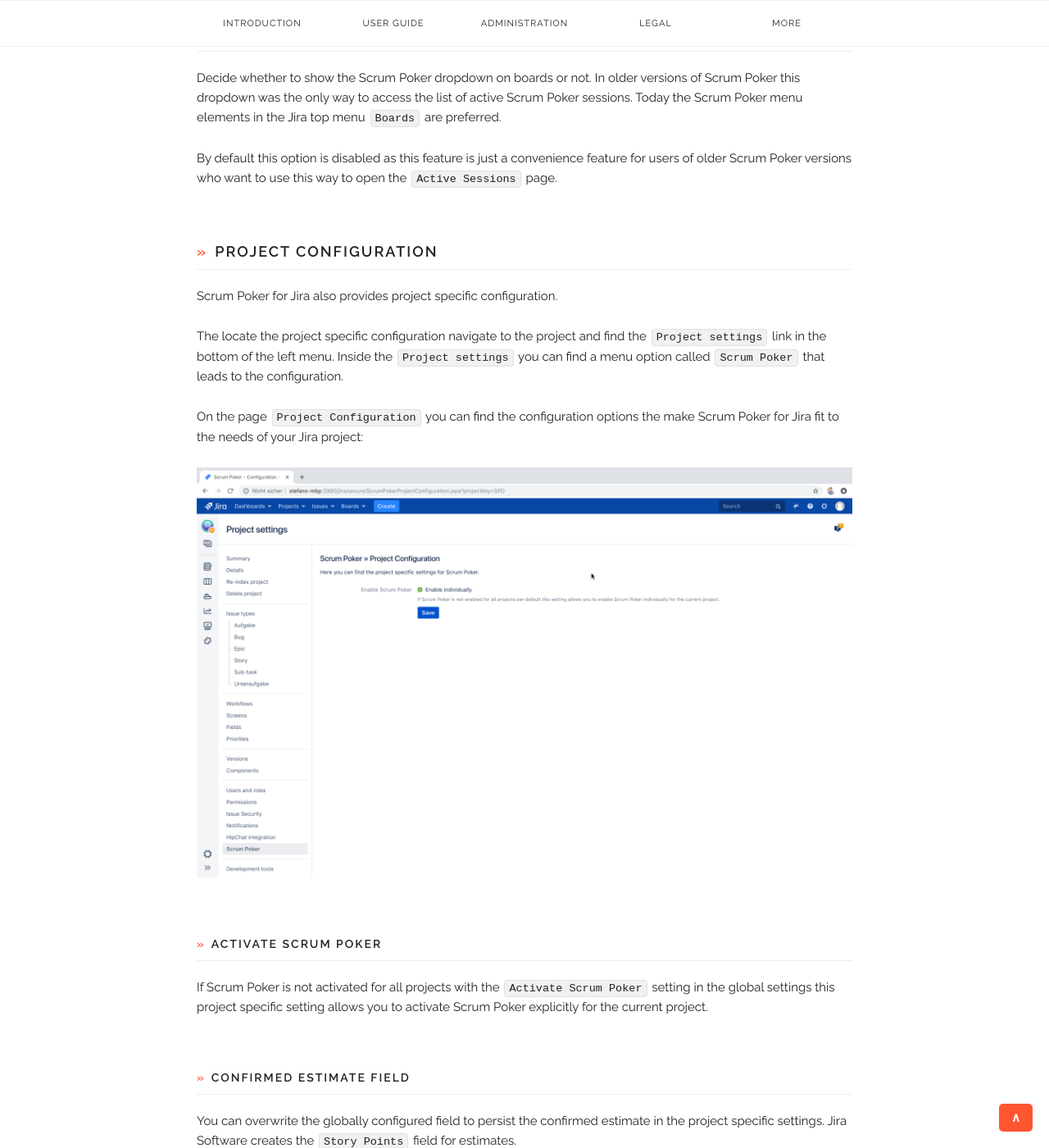
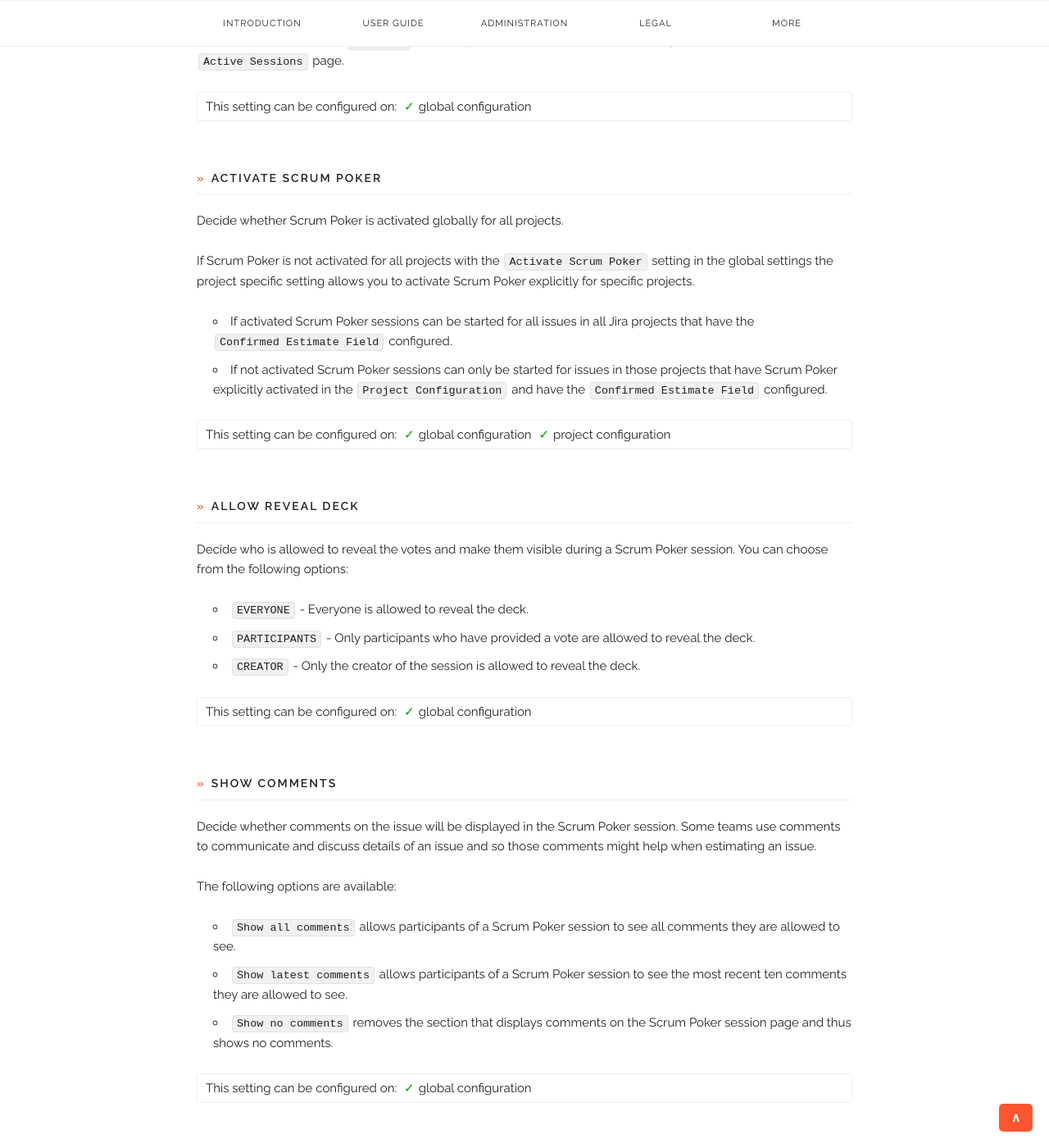
Before and after one commit to codescape/jira-scrum-poker, a Jekyll site: the page built from docs/configuration.md, in a window 1280 px wide and 1400 px high, scrolled down 5100 px. Shown: the whole window at 82% size. Built offline with Jekyll 4.4.1, drawn with Linux system fonts in a browser that asks for light colours; nearby versions of some CDN libraries; some of the changed text lies outside the part shown.

Commit message:
docs: restructure configuration documentation (#132)
Closes #132

```diff
--- a/docs/configuration.md
+++ b/docs/configuration.md
@@ -9,7 +9,11 @@
 * Table of Contents
 {:toc}
 
-### Global configuration
+### General information
+
+Scrum Poker for Jira can be configured globally and allows to overwrite some settings in the project specific configuration.
+
+#### Global configuration
 
 Scrum Poker for Jira has some global configuration parameters that can be configured from the administration section of your Jira application.
 This configuration is only available to users with the `Jira Administrators` role assigned.
@@ -22,6 +26,21 @@
 On the page `Configuration` you have global configuration options to make Scrum Poker for Jira fit to your needs:
 
 ![Global configuration for Scrum Poker](/images/configuration-page.png)
+
+#### Project configuration
+
+Scrum Poker for Jira also provides project specific configuration.
+
+The locate the project specific configuration navigate to the project and find the `Project settings` link in the bottom of the left menu.
+Inside the `Project settings` you can find a menu option called `Scrum Poker` that leads to the configuration.
+
+On the page `Project Configuration` you can find the configuration options the make Scrum Poker for Jira fit to the needs of your Jira project:
+
+![Project configuration for Scrum Poker](/images/configuration-project-page.png)
+
+### Configuration options
+
+This chapter describes the configuration options that are available to customize behavior and appearance of Scrum Poker for Jira. Every configuration option contains a block about whether this options can be configured globally and/or per project.
 
 #### Confirmed Estimate Field
 
@@ -41,12 +60,27 @@
 
 Please [let us know](/support) if you require other field types to be supported.
 
+<div class="configurable">
+  <span>This setting can be configured on:</span>
+  <ul>
+    <li>global configuration</li>
+    <li>project configuration</li>
+  </ul>
+</div>
+
 #### Estimate Permission Check
 
 Decide whether every participant of a Scrum Poker session is allowed to save the estimate or permission to edit the issue shall be required for the current user.
 
 * If disabled all participants of the Scrum Poker session regardless of their permissions on the current issue can confirm the estimate and end the Scrum Poker session.
 * If enabled only users with edit permission on the current issue the Scrum Poker session is started for can confirm the estimate and end the Scrum Poker session.
+
+<div class="configurable">
+  <span>This setting can be configured on:</span>
+  <ul>
+    <li>global configuration</li>
+  </ul>
+</div>
 
 #### Card Set
 
@@ -60,6 +94,14 @@
 
 When you define your own card sets always keep in mind that only numeric values can be confirmed and assigned to the `Story Points` field created by Jira Software.
 
+<div class="configurable">
+  <span>This setting can be configured on:</span>
+  <ul>
+    <li>global configuration</li>
+    <li>project configuration</li>
+  </ul>
+</div>
+
 #### Session Timeout
 
 Adjust the session timeout of Scrum Poker sessions in hours.
@@ -67,13 +109,29 @@
 
 The default value is set to `12 hours` which implies that sessions of the last half day are shown on the `Active Sessions` page.
 
+<div class="configurable">
+  <span>This setting can be configured on:</span>
+  <ul>
+    <li>global configuration</li>
+  </ul>
+</div>
+
 #### Activate Scrum Poker
 
 Decide whether Scrum Poker is activated globally for all projects.
-If not activated globally this global setting can be overridden per project in the project settings.
+
+If Scrum Poker is not activated for all projects with the `Activate Scrum Poker` setting in the global settings the project specific setting allows you to activate Scrum Poker explicitly for specific projects.
 
 * If activated Scrum Poker sessions can be started for all issues in all Jira projects that have the `Confirmed Estimate Field` configured.
 * If not activated Scrum Poker sessions can only be started for issues in those projects that have Scrum Poker explicitly activated in the `Project Configuration` and have the `Confirmed Estimate Field` configured.
+
+<div class="configurable">
+  <span>This setting can be configured on:</span>
+  <ul>
+    <li>global configuration</li>
+    <li>project configuration</li>
+  </ul>
+</div>
 
 #### Allow Reveal Deck
 
@@ -82,6 +140,13 @@
 * `EVERYONE` - Everyone is allowed to reveal the deck.
 * `PARTICIPANTS` - Only participants who have provided a vote are allowed to reveal the deck.
 * `CREATOR` - Only the creator of the session is allowed to reveal the deck.
+
+<div class="configurable">
+  <span>This setting can be configured on:</span>
+  <ul>
+    <li>global configuration</li>
+  </ul>
+</div>
 
 #### Show Comments
 
@@ -94,11 +159,25 @@
 * `Show latest comments` allows participants of a Scrum Poker session to see the most recent ten comments they are allowed to see.
 * `Show no comments` removes the section that displays comments on the Scrum Poker session page and thus shows no comments.
 
+<div class="configurable">
+  <span>This setting can be configured on:</span>
+  <ul>
+    <li>global configuration</li>
+  </ul>
+</div>
+
 #### Show Additional fields
 
 Decide which additional custom fields should be shown to participants during the Scrum Poker session to aid in an estimation.
 
 All custom fields that exist in your Jira instance can be selected and displayed. The order of the fields configured here equals the order when being displayed during the Scrum Poker session.
+
+<div class="configurable">
+  <span>This setting can be configured on:</span>
+  <ul>
+    <li>global configuration</li>
+  </ul>
+</div>
 
 #### Show Dropdown on Boards
 
@@ -108,32 +187,12 @@
 
 By default this option is disabled as this feature is just a convenience feature for users of older Scrum Poker versions who want to use this way to open the `Active Sessions` page.
 
-### Project configuration
-
-Scrum Poker for Jira also provides project specific configuration.
-
-The locate the project specific configuration navigate to the project and find the `Project settings` link in the bottom of the left menu.
-Inside the `Project settings` you can find a menu option called `Scrum Poker` that leads to the configuration.
-
-On the page `Project Configuration` you can find the configuration options the make Scrum Poker for Jira fit to the needs of your Jira project:
-
-![Project configuration for Scrum Poker](/images/configuration-project-page.png)
-
-#### Activate Scrum Poker
-
-If Scrum Poker is not activated for all projects with the `Activate Scrum Poker` setting in the global settings this project specific setting allows you to activate Scrum Poker explicitly for the current project.
-
-#### Confirmed Estimate Field
-
-You can overwrite the globally configured field to persist the confirmed estimate in the project specific settings. Jira Software creates the `Story Points` field for estimates.
-
-If no estimate field set is defined the global configuration will be used.
-
-#### Card Set
-
-You can overwrite the card set to be used for Scrum Poker sessions in this project here. Use a comma-separated list of values. Special cards are defined by the keywords `coffee` (the user needs a break) and `question` (the user is not able to estimate).
-
-If no card set is defined the global configuration will be used.
+<div class="configurable">
+  <span>This setting can be configured on:</span>
+  <ul>
+    <li>global configuration</li>
+  </ul>
+</div>
 
 ### Workflow configuration
 
--- a/docs/css/custom.css
+++ b/docs/css/custom.css
@@ -126,6 +126,27 @@
 .navbar.responsive .navbar-list {
   display: block;
   width: 100%; }
+
+.configurable {
+  border: 1px solid #eee;
+  border-radius: 3px;
+  padding: 5px 10px;
+  margin-bottom: 2rem; }
+
+.configurable ul {
+  list-style: none;
+  display: inline;
+  margin: 0; }
+
+.configurable ul li {
+  display: inline-block;
+  padding: 0 0 0 5px;
+  margin: 0; }
+
+.configurable ul li:before {
+  content: '✓';
+  padding: 0 5px 0 0;
+  color: #009900; }
 
 /* Larger than phone */
 
```
Also changed, not shown: docs/changelog.md.
